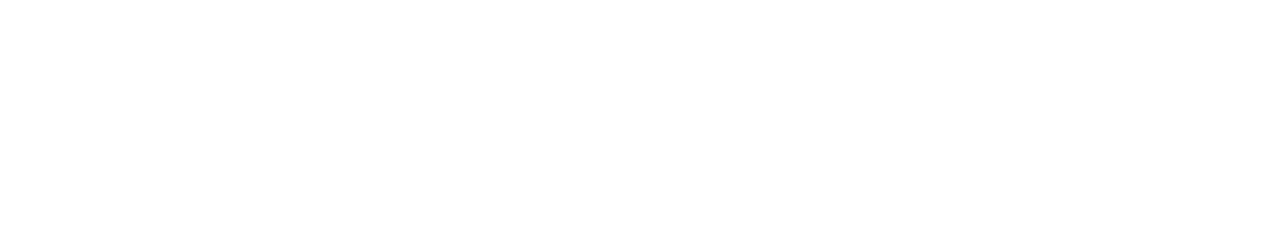
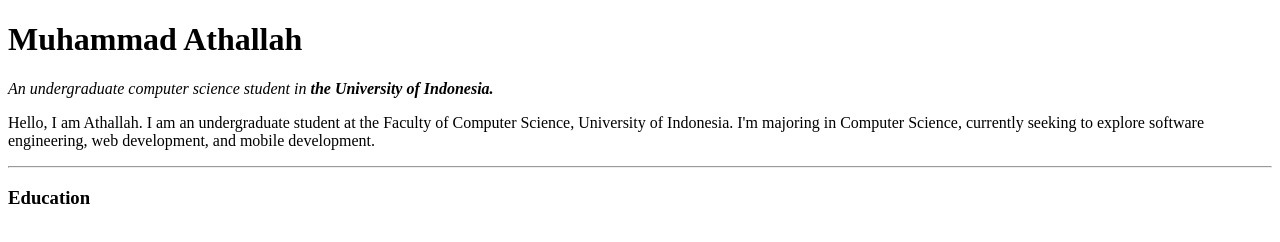
Before and after one commit to determinedguy/Angela-Yu-Web-Development-Bootcamp, a plain HTML site: page 1-Front-End/1-Introduction to HTML/HTML - Personal Site/index.html in a window 1280 px wide. Drawn offline with Linux system fonts and the light colour scheme.

Commit message:
Finish task from 15th video

```diff
--- a/1-Front-End/1-Introduction to HTML/HTML - Personal Site/index.html
+++ b/1-Front-End/1-Introduction to HTML/HTML - Personal Site/index.html
@@ -1,12 +1,26 @@
 <!DOCTYPE html>
 <html lang="en">
-  <head>
+
+<head>
     <meta charset="UTF-8" />
     <meta http-equiv="X-UA-Compatible" content="IE=edge" />
     <meta name="viewport" content="width=device-width, initial-scale=1.0" />
     <title>Athal's Personal Site</title>
-  </head>
-  <body>
+</head>
 
-  </body>
+<body>
+    <h1>Muhammad Athallah</h1>
+    <p>
+        <em>An undergraduate computer science student in
+            <strong>the University of Indonesia.</strong></em>
+    </p>
+    <p>
+        Hello, I am Athallah. I am an undergraduate student at the Faculty of Computer Science, University of Indonesia.
+        I'm majoring in Computer Science, currently seeking to explore software engineering, web development, and mobile
+        development.
+    </p>
+    <hr>
+    <h3>Education</h3>
+</body>
+
 </html>
```
